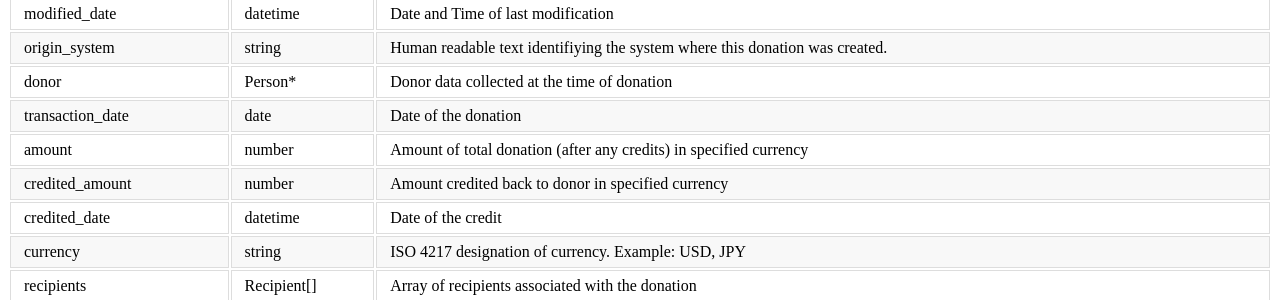
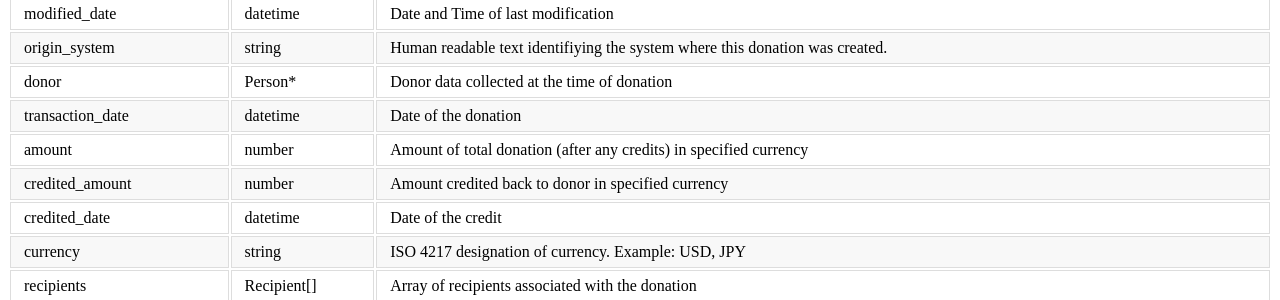
Before and after one commit to opensupporter/osdi-docs, a Jekyll site: the page built from donations.md, in a window 1280 px wide and 900 px high, scrolled down 1211 px. Shown: the part 153-453 px from the top of the window. Built offline with Jekyll 4.4.1, drawn with Linux system fonts in a browser that asks for light colours; a style sheet for code colours, icons or effects is not loaded.

Commit message:
Update donations.md

```diff
--- a/donations.md
+++ b/donations.md
@@ -45,7 +45,7 @@ This page defines the resources FundraisingPage and Donation, and the object Rec
 |modified_date	|datetime	| Date and Time of last modification
 |origin_system	|string		| Human readable text identifiying the system where this donation was created.
 |donor			|Person*    |Donor data collected at the time of donation
-|transaction_date  |date     	|Date of the donation
+|transaction_date  |datetime     	|Date of the donation
 |amount         |number		|Amount of total donation (after any credits) in specified currency
 |credited_amount|number		|Amount credited back to donor in specified currency
 |credited_date	|datetime	|Date of the credit
```
